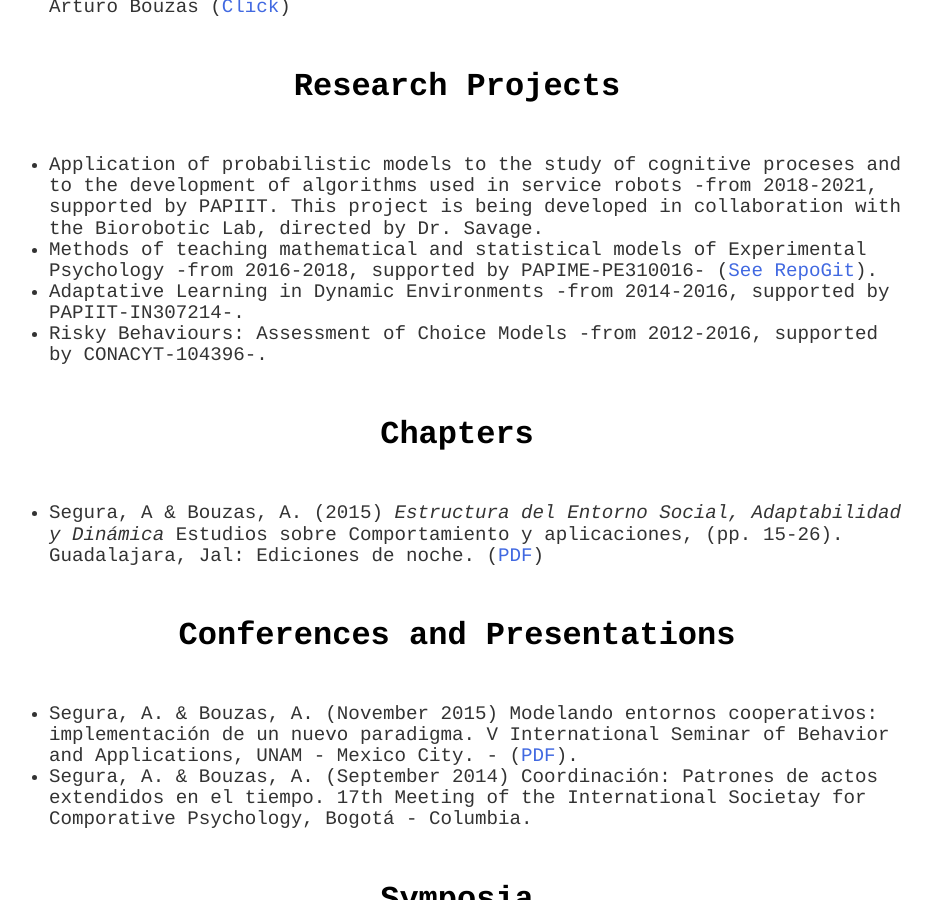
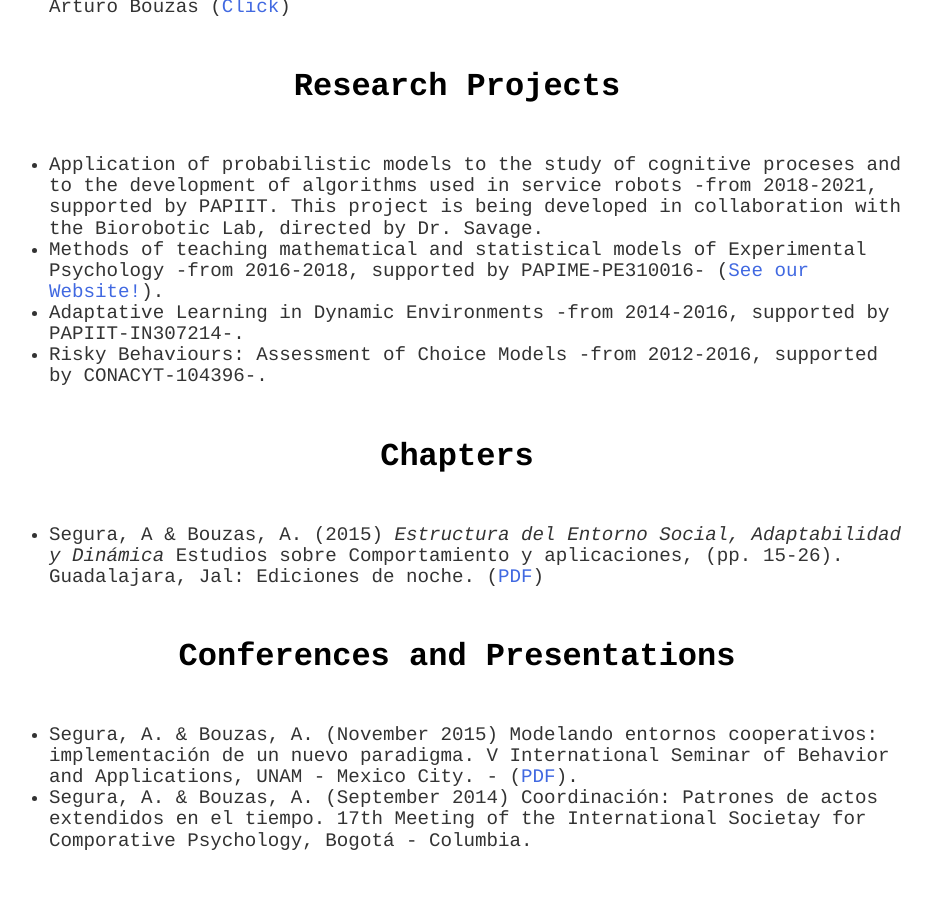
Before and after one commit to BouzasLab25/bouzaslab25.github.io, a Jekyll site: the page built from publications/index.html, in a window 1280 px wide and 900 px high, scrolled down 503 px. Shown: the whole window, without its empty margins (183-1115 px from the left). Built offline with Jekyll 4.4.1, drawn with Linux system fonts in a browser that asks for light colours.

Commit message:
Update index.html

```diff
--- a/publications/index.html
+++ b/publications/index.html
@@ -18,7 +18,7 @@ title: Lab25 Publications
 	<ul>
 	<li class='ho' >Application of probabilistic models to the study of cognitive proceses and to the development of algorithms used in service robots -from 2018-2021, supported by PAPIIT. This project is being developed in collaboration with the Biorobotic Lab, directed by Dr. Savage. </li>
 
-	<li class='ho' >Methods of teaching mathematical and statistical models of Experimental Psychology -from 2016-2018, supported by PAPIME-PE310016- (<a class='link' href="https://github.com/BouzasLab25/PAPIME2016" target="_blank">See RepoGit</a>). </li>
+	<li class='ho' >Methods of teaching mathematical and statistical models of Experimental Psychology -from 2016-2018, supported by PAPIME-PE310016- (<a class='link' href="http://www.bouzaslab25.com/LabVirtual25/" target="_blank">See our Website!</a>). </li>
 
 	 <li class='ho' >Adaptative Learning in Dynamic Environments -from 2014-2016, supported by PAPIIT-IN307214-. </li>
 
```
